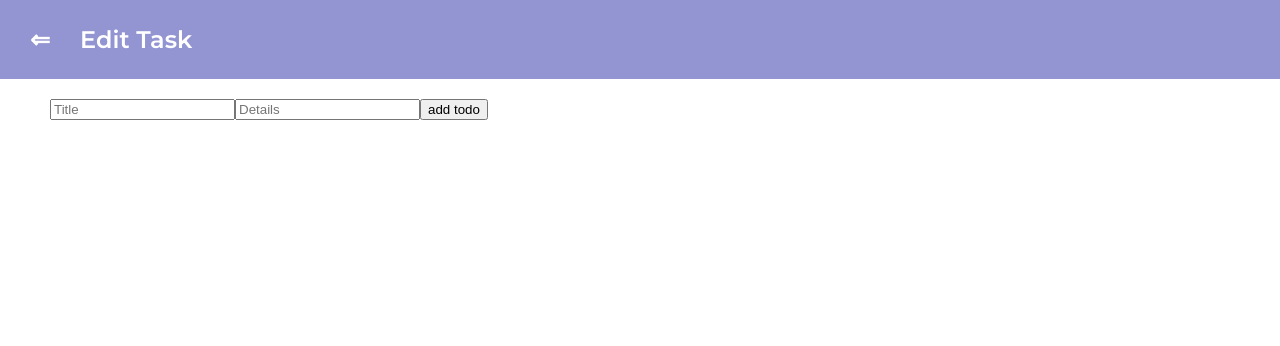
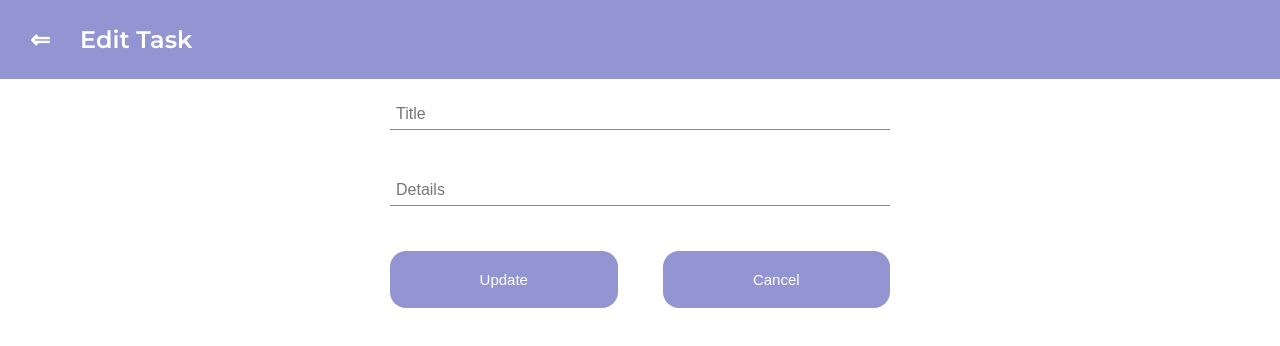
Before and after one commit to DenisJet/mytodo-client, a Next.js app: page /1 in a window 1280 px wide. Shown: the top 346 px of the page. Built offline with nearby package versions, Linux system fonts and the light colour scheme; no server answers.

Commit message:
add edit

```diff
--- a/src/app/[_id]/page.module.css
+++ b/src/app/[_id]/page.module.css
@@ -28,3 +28,45 @@
   padding: 20px 10px;
   margin: auto;
 }
+
+.todoForm {
+  max-width: 500px;
+  margin: auto;
+}
+
+.input {
+  width: 100%;
+  font-size: 16px;
+  padding: 6px;
+  margin-bottom: 45px;
+  border: none;
+  border-bottom: 1px solid var(--gray)
+}
+
+.buttonContainer {
+  display: flex;
+  gap: 45px;
+}
+
+.button {
+  display: block;
+  padding: 3px 30px;
+  color: var(--white);
+  font-weight: 400;
+  font-size: 15px;
+  background-color: var(--primary);
+  border: none;
+  border-radius: 16px;
+  width: 100%;
+  padding: 20px;
+  margin: auto;
+  cursor: pointer;
+}
+
+.button:hover {
+  opacity: 0.6;
+}
+
+.button:active {
+  opacity: 1;
+}
--- a/src/app/[_id]/page.tsx
+++ b/src/app/[_id]/page.tsx
@@ -11,8 +11,6 @@ export default function EditTask({ params }: { params: { _id: string } }): JSX.E
   const router = useRouter();
   const titleRef = useRef<HTMLInputElement>(null);
   const descriptionRef = useRef<HTMLInputElement>(null);
-  console.log(params._id);
-  console.log(todo);
 
   const handleSubmit = (evt: { preventDefault: () => void }) => {
     evt.preventDefault();
@@ -45,9 +43,14 @@ export default function EditTask({ params }: { params: { _id: string } }): JSX.E
             required
           />
           <input className={styles.input} ref={descriptionRef} placeholder='Details' defaultValue={todo?.description} />
-          <button type='submit' className={styles.submitButton}>
-            add todo
-          </button>
+          <div className={styles.buttonContainer}>
+            <button type='submit' className={styles.button}>
+              Update
+            </button>
+            <button type='button' className={styles.button} onClick={() => router.push('/')}>
+              Cancel
+            </button>
+          </div>
         </form>
       </main>
     </>
```
